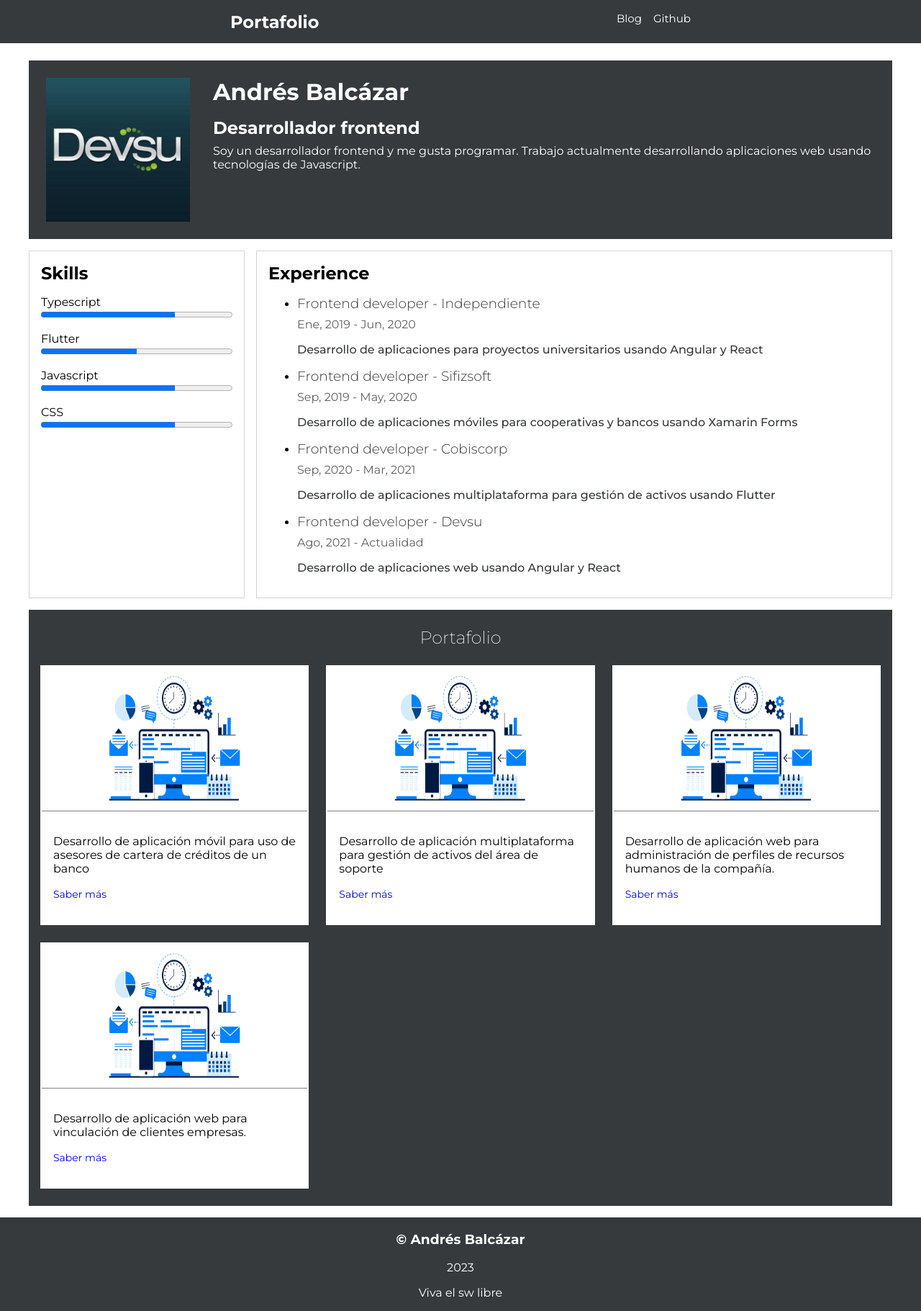
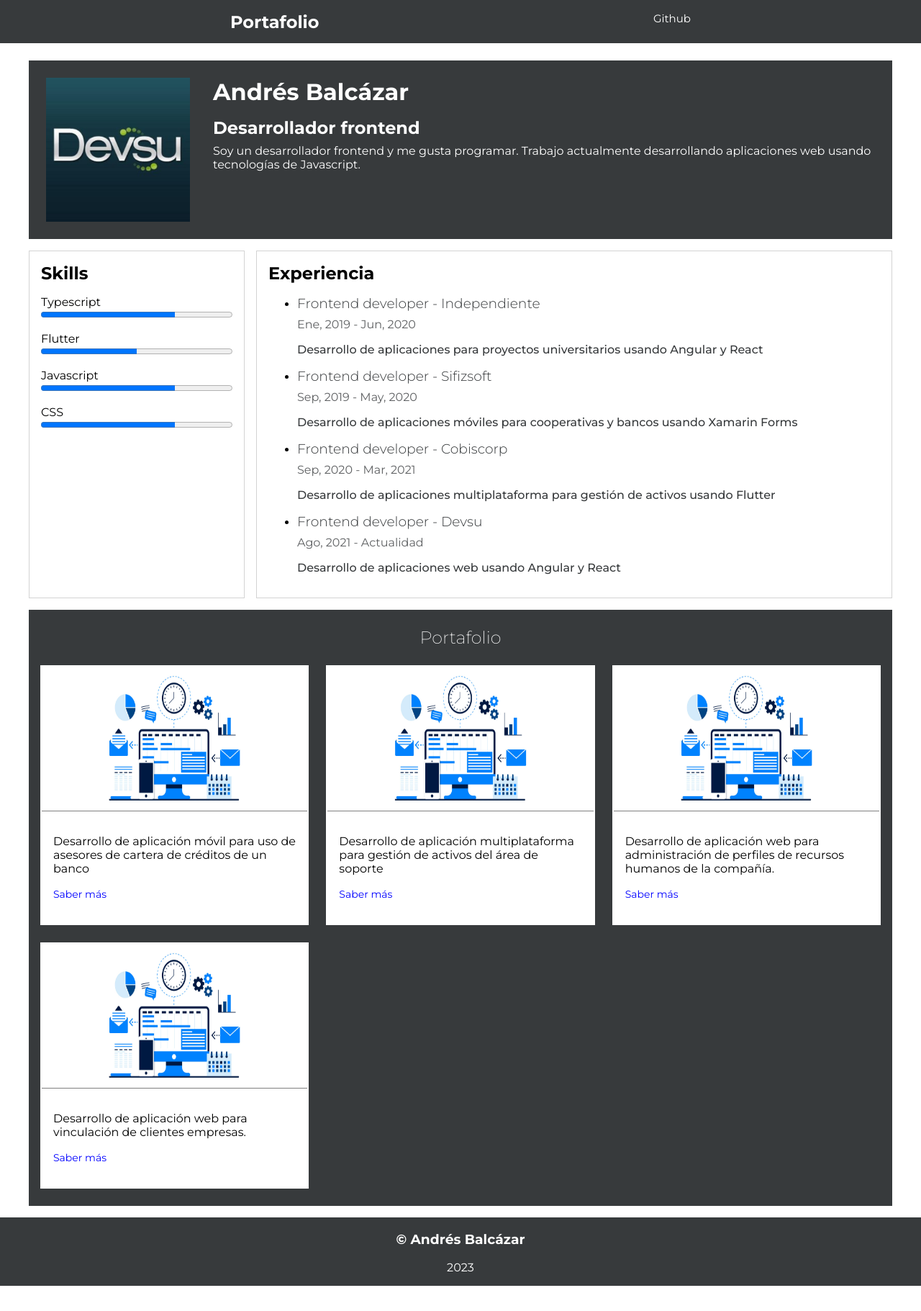
Before and after one commit to cabp1996/personal-portfolio-next, a Next.js app: page /main in a window 1280 px wide. Shown: the whole page at 72% size. After the commit the page ends 1786 px from the top, so only its background shows below. Built offline with nearby package versions, Linux system fonts and the light colour scheme.

Commit message:
fix: translations and style

```diff
--- a/src/components/organisms/FooterInfo/FooterInfo.module.scss
+++ b/src/components/organisms/FooterInfo/FooterInfo.module.scss
@@ -9,4 +9,7 @@
   align-items: center;
 
   color: white;
+
+  padding-bottom: 1rem;
+  box-sizing: border-box;
 }
--- a/src/components/organisms/FooterInfo/FooterInfo.tsx
+++ b/src/components/organisms/FooterInfo/FooterInfo.tsx
@@ -6,7 +6,6 @@
     <section className={styles.footer}>
       <h3>© Andrés Balcázar</h3>
       <span>2023</span>
-      <p>Viva el sw libre</p>
     </section>
   );
 };
--- a/src/components/organisms/Navbar/Navbar.tsx
+++ b/src/components/organisms/Navbar/Navbar.tsx
@@ -9,15 +9,8 @@
         <h1>Portafolio</h1>
         <div>
           <CustomLink
-            text="Blog"
-            path="/"
-            fontColor="white"
-            fontSize="15px"
-            margin="0 1rem 0 0"
-          />
-          <CustomLink
             text="Github"
-            path="/"
+            path="https://github.com/cabp1996"
             fontColor="white"
             fontSize="15px"
           />
--- a/src/components/organisms/TechnicalInfo/TechnicalInfo.tsx
+++ b/src/components/organisms/TechnicalInfo/TechnicalInfo.tsx
@@ -22,7 +22,7 @@
         </ul>
       </div>
       <div className={styles.section__container}>
-        <h2>Experience</h2>
+        <h2>Experiencia</h2>
         <ul>
           {experienceData.map((experience) => {
             return (
```
